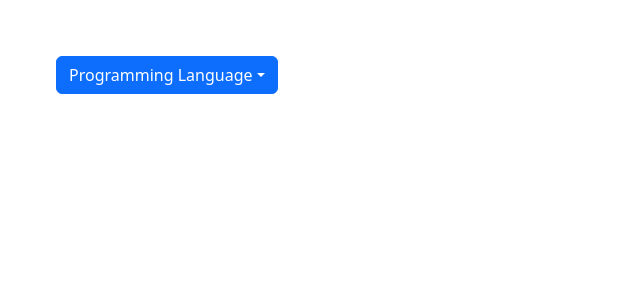
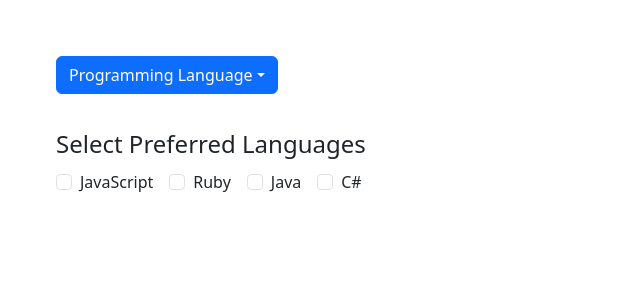
Before and after one commit to RayyanX95/react-playground, a React (Create React App) app: page / in a window 1280 px wide. Shown: the top 300 px of the page, without its empty margins (0-640 px from the left). Built offline with nearby package versions, Linux system fonts and the light colour scheme.

Commit message:
Installing and configuring eslint-plugin-jest-dom

```diff
--- a/package.json
+++ b/package.json
@@ -43,6 +43,7 @@
     "eslint": "^8.43.0",
     "eslint-config-prettier": "^8.8.0",
     "eslint-plugin-import": "^2.27.5",
+    "eslint-plugin-jest-dom": "^5.0.1",
     "eslint-plugin-prettier": "^4.2.1",
     "eslint-plugin-react": "^7.32.2",
     "eslint-plugin-testing-library": "^5.11.0",
--- a/src/App.js
+++ b/src/App.js
@@ -1,4 +1,5 @@
 import "./App.css";
+import LanguageCheckBox from "./language/language-checkbox";
 import LanguageDropdown from "./language/language-dropdown";
 
 function App() {
@@ -6,6 +7,7 @@ function App() {
     <div style={{ padding: "3rem" }}>
       {/* Add your component to test here 💡 */}
       <LanguageDropdown />
+      <LanguageCheckBox />
     </div>
   );
 }
--- /dev/null
+++ b/src/language/language-checkbox.jsx
@@ -0,0 +1,38 @@
+import * as React from "react";
+import { Form, FormGroup, Input, Label } from "reactstrap";
+
+const LanguageCheckBox = () => {
+  const languages = ["JavaScript", "Ruby", "Java", "C#"];
+
+  return (
+    <Form className="mt-3 p-2">
+      <FormGroup>
+        <legend>Select Preferred Languages</legend>
+
+        {languages.map((lang) => (
+          <CheckBox key={lang} lang={lang} />
+        ))}
+      </FormGroup>
+    </Form>
+  );
+};
+
+const CheckBox = (props) => {
+  const [isChecked, setIsChecked] = React.useState(false);
+
+  return (
+    <FormGroup key={props.lang} check inline>
+      <Label check>
+        <Input
+          type="checkbox"
+          onChange={(e) => setIsChecked(e.target.checked)}
+        />
+        <span className={isChecked ? "text-success fw-bold" : null}>
+          {props.lang}
+        </span>
+      </Label>
+    </FormGroup>
+  );
+};
+
+export default LanguageCheckBox;
```
Also changed, not shown: .eslintrc.json, 2 other files (tests, documents, lock files or other folders).
